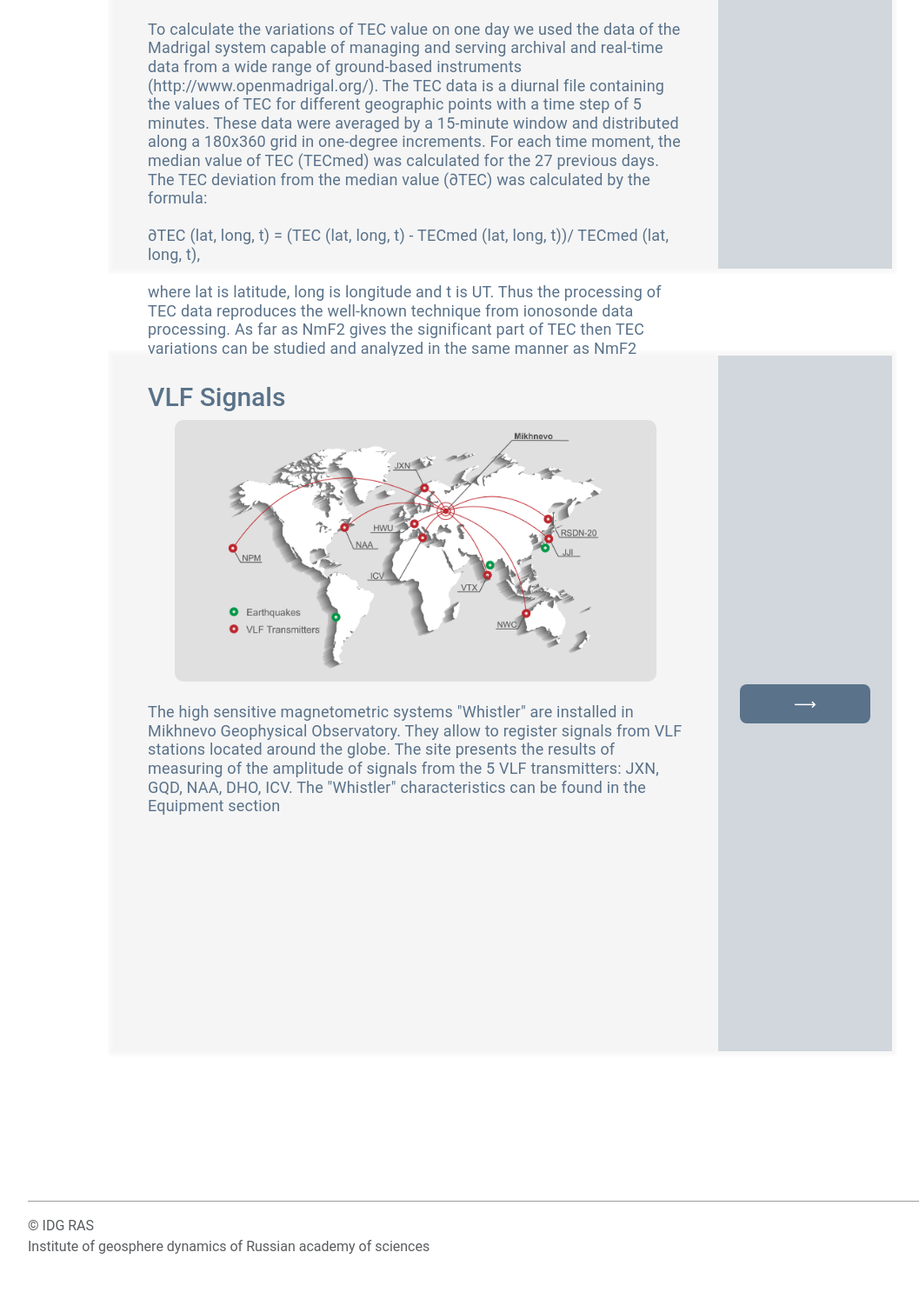
After one commit to katyacoffee/WebSite, a Django app: page /data in a window 1280 px wide. The commit adds this page. Shown: the part 707-2201 px from the top of the page at 87% size, without its empty margins (62-1119 px from the left). Run offline with Django 4.2, Linux system fonts and the light colour scheme; some libraries are stand-ins or nearby versions.

Commit message:
add data html

```diff
--- a/mysite/urls.py
+++ b/mysite/urls.py
@@ -33,7 +33,7 @@ urlpatterns = [
     path('test', views.test),
     path('submit-login', views.submit_login),
     path('equipment', views.equipment),
-    path('submit-register', views.submit_register),
+    path('data', views.data),
     path('menu', views.get_menu),
 ]
 
--- a/mysite/views.py
+++ b/mysite/views.py
@@ -36,6 +36,10 @@ def index(request):
 
 def get_menu(request):
     return render(request, "menu.html")
+
+
+def data(request):
+    return render(request, "data.html")
 
 
 def date_selection(request):
--- a/templates/base_page.html
+++ b/templates/base_page.html
@@ -147,7 +147,7 @@
     </style>
     <div id="sideNavigation" class="sidenav">
         <a href="#" class="close-btn">&times;</a>
-        <a href="#" style="font-family: 'Roboto', sans-serif;">Data</a>
+        <a href="/data" style="font-family: 'Roboto', sans-serif;">Data</a>
         <a href="/date-selection" style="font-family: 'Roboto', sans-serif;">VLF</a>
         <a href="/equipment" style="font-family: 'Roboto', sans-serif;">Equipment</a>
         <a href="/contacts" style="font-family: 'Roboto', sans-serif;">Contacts</a>
--- /dev/null
+++ b/templates/data.html
@@ -0,0 +1,165 @@
+{% extends "base_page.html" %}
+
+{% block pagetitle %}
+    Data
+{% endblock %}
+
+{% load static %}
+
+{% block content %}
+
+<style>
+
+        p {
+            line-height: 1.2;
+            letter-spacing: .2px;
+            font-size: 18px;
+        }
+
+        h1 {
+            font-size: 30px;
+        }
+
+        .box-container {
+            margin: 100px auto;
+            width: 70%;
+            height: 800px;
+            display: flex;
+            {#align-items: stretch;#}
+            font-family: 'Roboto', sans-serif;
+            box-shadow: 0 0 3px 5px rgba(0, 0, 0, 0.03);
+        }
+
+      {#.right-open {#}
+
+        .box1-content {
+            flex: 0;
+            padding: 0;
+            font-family: 'Roboto', sans-serif;
+            {#opacity: 0;#}
+            color: #888484;
+        }
+
+        .box1-content,
+        .box1-side {
+          transition: all .3s ease-out;
+          color: #5a728a;
+        }
+
+        .box1-content {
+          background: whitesmoke;
+          flex: 4;
+          width: 150px;
+          padding: 30px 40px;
+          font-family: 'Roboto', sans-serif;
+        }
+
+        .box1-side {
+            background: #d1d7dc;
+            {#flex: 2;#}
+            width: 200px;
+            display: flex;
+            justify-content: center;
+            align-items: center;
+            font-family: 'Roboto', sans-serif;
+            {#vertical-align: center;#}
+          {#color: #1a1d20;#}
+        }
+
+        button {
+            {#background: #5a728a;#}
+            {#padding: 15px 50px;#}
+            {#border-radius: 5px;#}
+            {#border: none;#}
+            {#font-family: 'Roboto', sans-serif;#}
+            {#box-shadow: 1px 1px 8px 1px rgba(0, 0, 0, 0.32);#}
+            {#color: white;#}
+            {#margin: 30px 0;#}
+            display: inline-flex;
+            background: #5a728a;
+        {#font-size: 16px;#}
+            width: 150px;
+            height: 45px;
+            color: #ffffff;
+            font-size: 18px;
+            font-family: 'Roboto', sans-serif;
+            border: #68819a;
+            border-radius: 8px;
+            margin: auto;
+            justify-content: center;
+            align-items: center;
+            vertical-align: center;
+        }
+
+        .button:hover {
+           background: #4c6177;
+           color: #f8f6f6;
+        }
+
+        .img1 {
+                /*padding: 0;*/
+                /*margin: 0 auto auto 0;*/
+                margin: auto;
+                {#max-height: 300px;#}
+                width: 90%;
+                {#max-width: 900px;#}
+                display: block;
+                border-radius: 10px;
+                /*flex-shrink: 0;*/
+                align-items: center;
+                /*top: 50%;*/
+                /*transform: translateY(50%);*/
+                justify-content: center;
+            }
+</style>
+
+    <div class="box-container">
+      <div class="box1-content">
+        <h1>Median TEC</h1>
+        <img class="img1" src="{% static 'map-anim1.gif' %}">
+        <br>
+        <p>To calculate the variations of TEC value on one day we used the data of the Madrigal system capable of
+            managing and serving archival and real-time data from a wide range of ground-based instruments
+            (http://www.openmadrigal.org/). The TEC data is a diurnal file containing the values of TEC for different
+            geographic points with a time step of 5 minutes. These data were averaged by a 15-minute window and
+            distributed along a 180x360 grid in one-degree increments. For each time moment, the median value of TEC
+            (TECmed) was calculated for the 27 previous days. The TEC deviation from the median value (∂TEC) was
+            calculated by the formula:<br><br>
+            ∂TEC (lat, long, t) = (TEC (lat, long, t) - TECmed (lat, long, t))/ TECmed (lat, long, t),<br><br>
+            where lat is latitude, long is longitude and t is UT. Thus the processing of TEC data reproduces the
+            well-known technique from ionosonde data processing. As far as NmF2 gives the significant part of TEC then
+            TEC variations can be studied and analyzed in the same manner as NmF2 temporal dynamics in ionosonde studies.</p>
+      </div>
+      <div class="box1-side">
+          <a href="/date-selection" class="button">
+              ⟶
+          </a>
+{#        <button type="submit" formaction="/date-selection" class="button">⟶</button>#}
+      </div>
+    </div>
+    <div class="box-container">
+      <div class="box1-content content">
+        <h1>VLF Signals</h1>
+          <img class="img1" src="{% static 'map.jpg' %}">
+          <br>
+        <p>The high sensitive magnetometric systems "Whistler" are installed in Mikhnevo Geophysical Observatory.
+            They allow to register signals from VLF stations located around the globe. The site presents the results of
+            measuring of the amplitude of signals from the 5 VLF transmitters: JXN, GQD, NAA, DHO, ICV. The "Whistler"
+            characteristics can be found in the Equipment section</p>
+      </div>
+      <div class="box1-side">
+        <button type="submit" formaction="/date-selection" class="button">⟶</button>
+      </div>
+    </div>
+
+    <script>
+    const container = document.querySelector('.box-container');
+    const contents = document.querySelectorAll('.content');
+    const buttons = document.querySelectorAll('button');
+
+    buttons.forEach( button => button.addEventListener('click', function() {
+      container.classList.toggle('right-open');
+    }));
+    </script>
+
+{% endblock %}
--- a/templates/equipment.html
+++ b/templates/equipment.html
@@ -232,9 +232,9 @@
             are calculated.
             <br>
         </p>
-        <div class="data">
-            <a href="/date-selection" class="btn" style="">Browse data</a>
-        </div>
+{#        <div class="data">#}
+{#            <a href="/date-selection" class="btn" style="">Browse data</a>#}
+{#        </div>#}
     </div>
 
     {#    <div id="main">#}
```
Also changed, not shown: templates/index.html (+2 -10 lines), templates/term_request.html (deleted, +0 -31 lines), 1 other file.
